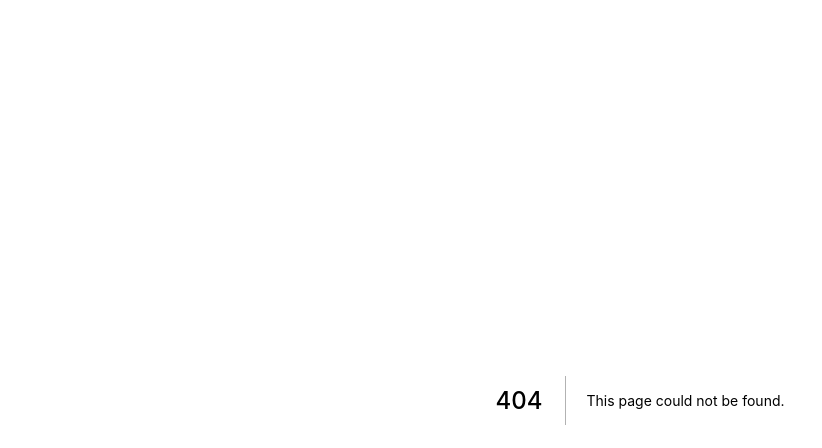
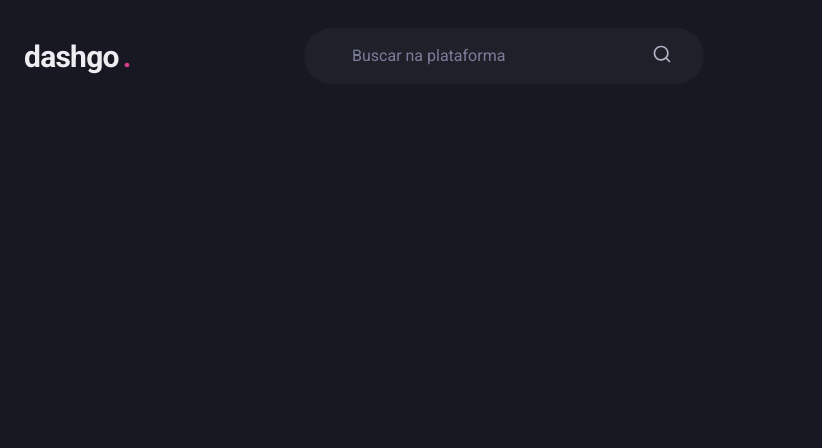
Before and after one commit to Nata07/ignite-dashgo, a Next.js app: page /dashboard in a window 1280 px wide. Before the commit this address had no page. Shown: the top 448 px of the page, without its empty margins (0-822 px from the left). Built offline with nearby package versions, Linux system fonts and the light colour scheme.

Commit message:
:sparkles: created header component and dashboard page

```diff
--- a/package.json
+++ b/package.json
@@ -15,7 +15,8 @@
     "framer-motion": "^4.1.2",
     "next": "10.1.3",
     "react": "17.0.2",
-    "react-dom": "17.0.2"
+    "react-dom": "17.0.2",
+    "react-icons": "^4.2.0"
   },
   "devDependencies": {
     "@types/node": "^14.14.37",
--- /dev/null
+++ b/src/components/Header.tsx
@@ -0,0 +1,49 @@
+import { Flex, Icon, Input, Text } from "@chakra-ui/react";
+import { RiSearchLine } from 'react-icons/ri'
+export function Header() {
+  return (
+    <Flex as="header"
+      w="100%"
+      maxWidth={1480}
+      h="20"
+      mx="auto"
+      mt="4"
+      px="6"
+      align="center"
+    >
+      <Text
+        fontSize="3xl"
+        fontWeight="bold"
+        letterSpacing="tight"
+        w="64"
+      >
+        dashgo
+        <Text as="span" ml="1" color="pink.500">.</Text>
+      </Text>
+
+      <Flex
+        as="label"
+        flex="1"
+        py="4"
+        px="8"
+        m="6"
+        maxWidth={400}
+        alignSelf="center"
+        color="gray.200"
+        position="relative"
+        bg="gray.800"
+        borderRadius="full"
+      >
+        <Input
+          color="gray.50"
+          variant="unstyled"
+          placeholder="Buscar na plataforma"
+          _placeholder={{color: 'gray.400'}}
+          px="4"
+          mr="4"
+        />
+        <Icon as={RiSearchLine} fontSize="20" />
+      </Flex>
+    </Flex>
+  )
+}
--- /dev/null
+++ b/src/pages/dashboard.tsx
@@ -0,0 +1,7 @@
+import { Header } from "../components/Header";
+
+export default function Dashboard() {
+  return (
+    <Header />
+  )
+}
```
Also changed, not shown: 1 other file (tests, documents, lock files or other folders).
